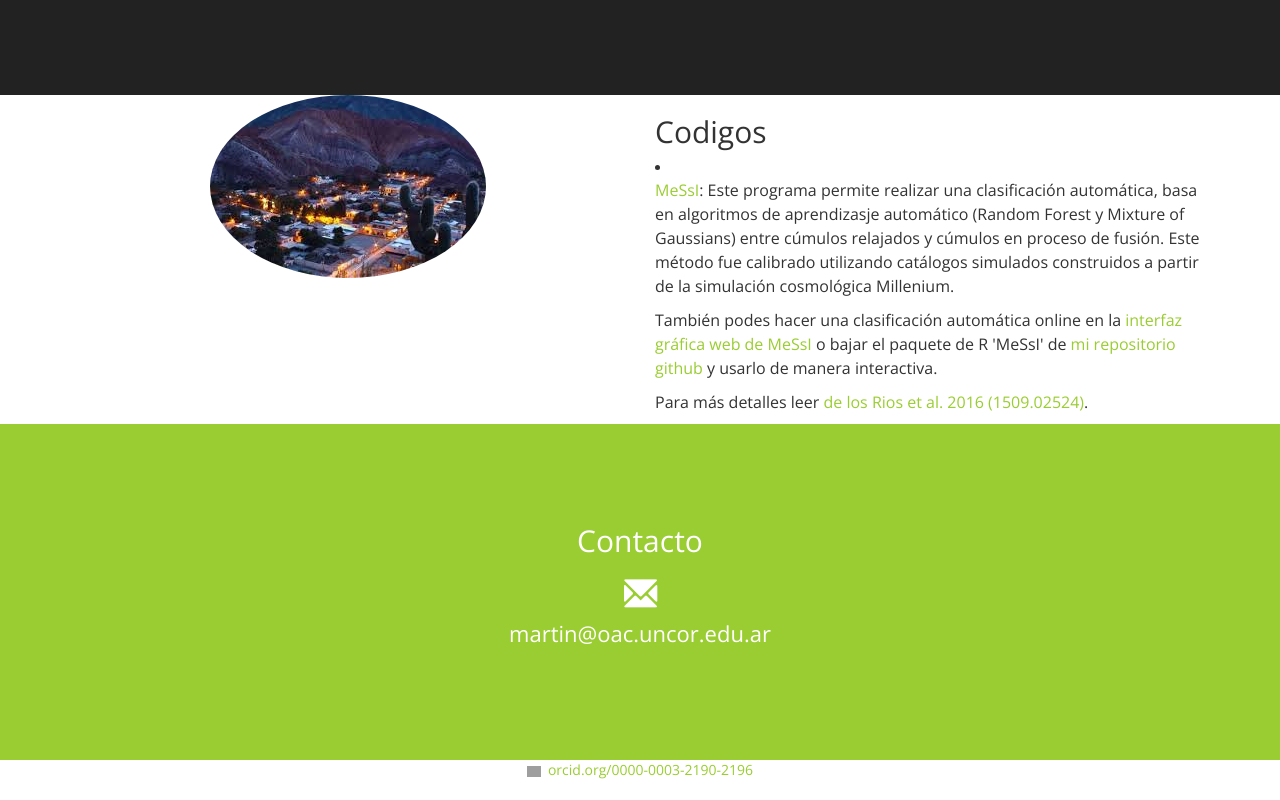
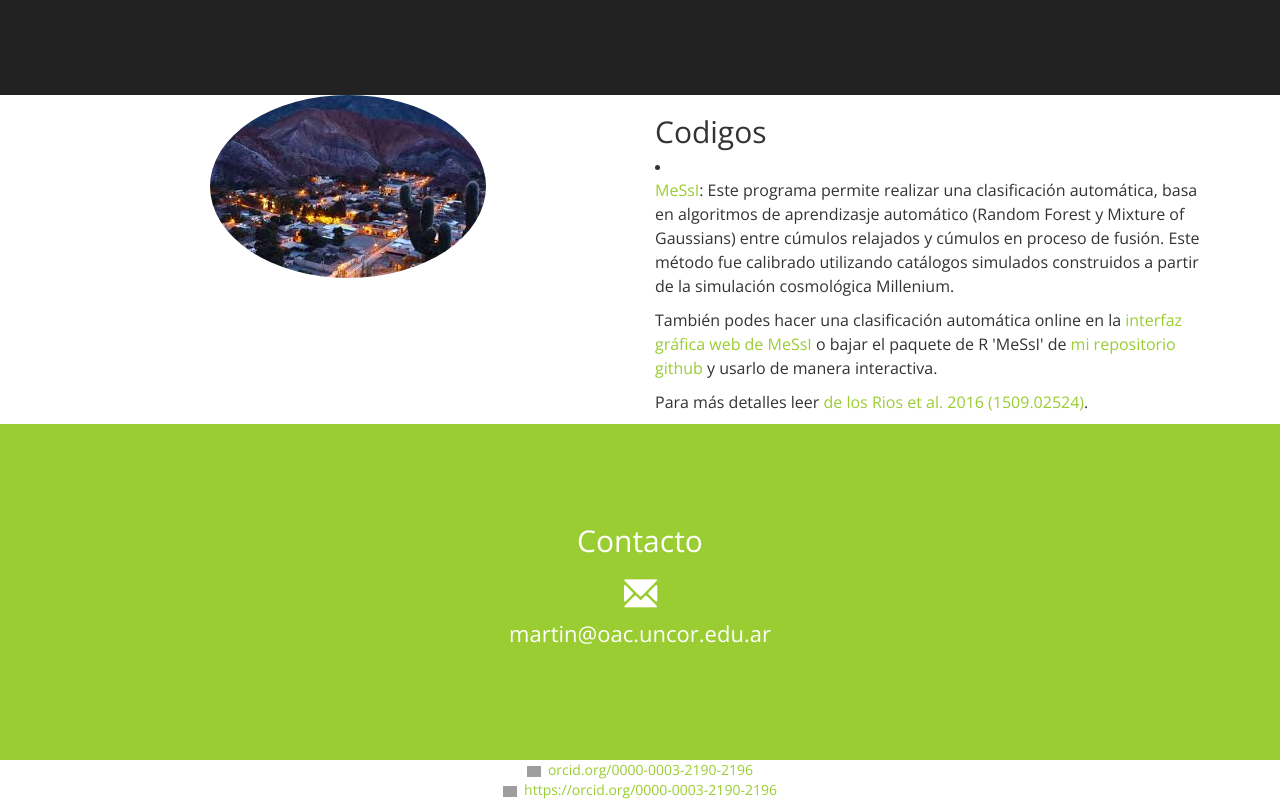
Before and after one commit to Martindelosrios/website, a plain HTML site: page index.html in a window 1280 px wide. Shown: the part 1885-2685 px from the top of the page. Drawn offline with nearby package versions, Linux system fonts and the light colour scheme; grey boxes are pictures that could not be loaded.

Commit message:
add orcid number

```diff
--- a/index.html
+++ b/index.html
@@ -209,4 +209,6 @@ Mis principales intereses son el estudio de las propiedades físicas de la hipot
 
 </body>
 
+<div itemscope itemtype="https://schema.org/Person"><a itemprop="sameAs" content="https://orcid.org/0000-0003-2190-2196" href="https://orcid.org/0000-0003-2190-2196" target="orcid.widget" rel="noopener noreferrer" style="vertical-align:top;"><img src="https://orcid.org/sites/default/files/images/orcid_16x16.png" style="width:1em;margin-right:.5em;" alt="ORCID iD icon">https://orcid.org/0000-0003-2190-2196</a></div>
+
 </html>
```
